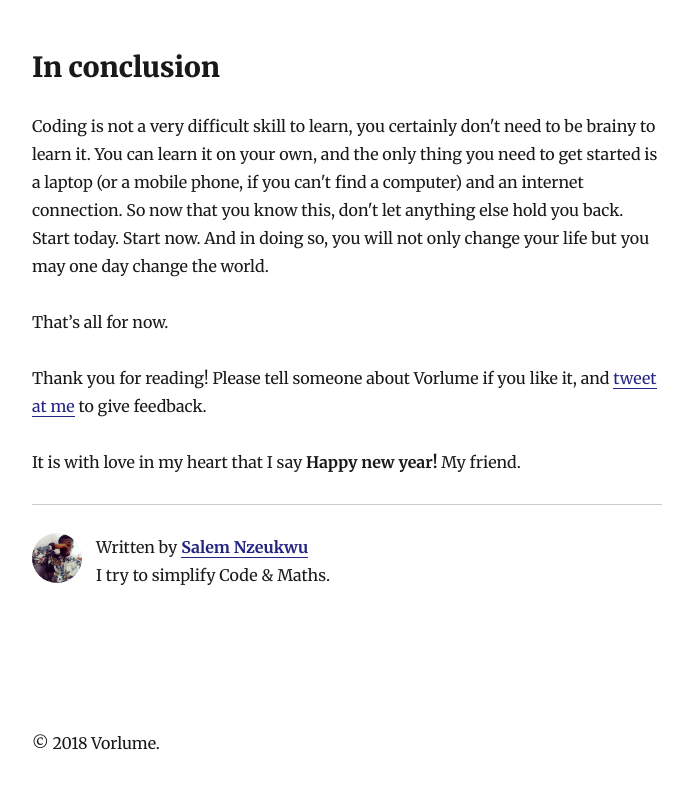
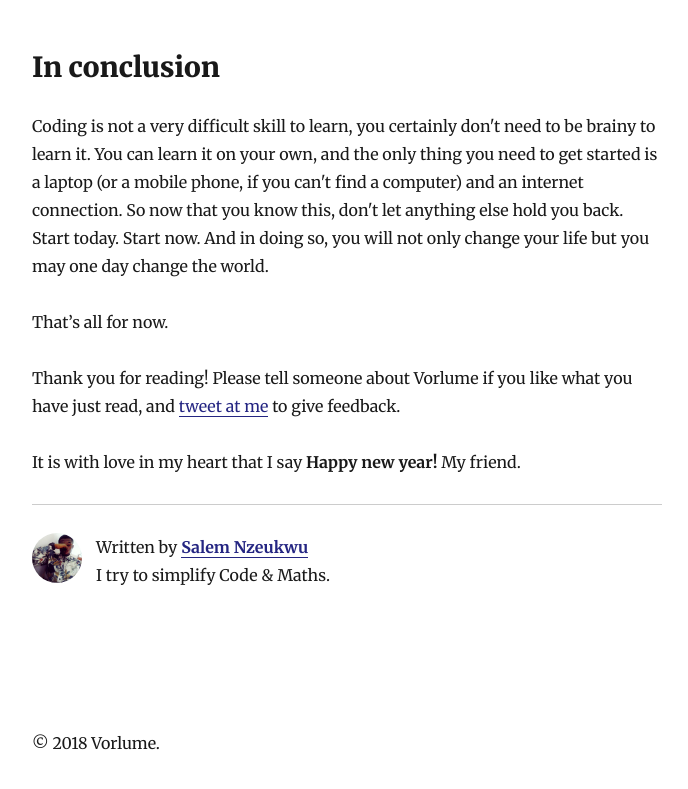
Before and after one commit to nzesalem/vorlume.com, a Gatsby site: page /start-coding/ in a window 1280 px wide. Shown: the part 3665-4454 px from the top of the page, without its empty margins (293-981 px from the left). Built offline with nearby package versions, Linux system fonts and the light colour scheme; Gatsby itself is replaced by a stand-in of ours; some packages are replaced by stand-ins of ours.

Commit message:
Update start-coding

```diff
--- a/content/blog/start-coding/index.md
+++ b/content/blog/start-coding/index.md
@@ -58,6 +58,6 @@ Coding is not a very difficult skill to learn, you certainly don't need to be br
 
 That’s all for now.
 
-Thank you for reading! Please tell someone about Vorlume if you like it, and [tweet at me](https://twitter.com/Nzesalem) to give feedback.
+Thank you for reading! Please tell someone about Vorlume if you like what you have just read, and [tweet at me](https://twitter.com/Nzesalem) to give feedback.
 
 It is with love in my heart that I say **Happy new year!** My friend.
```
